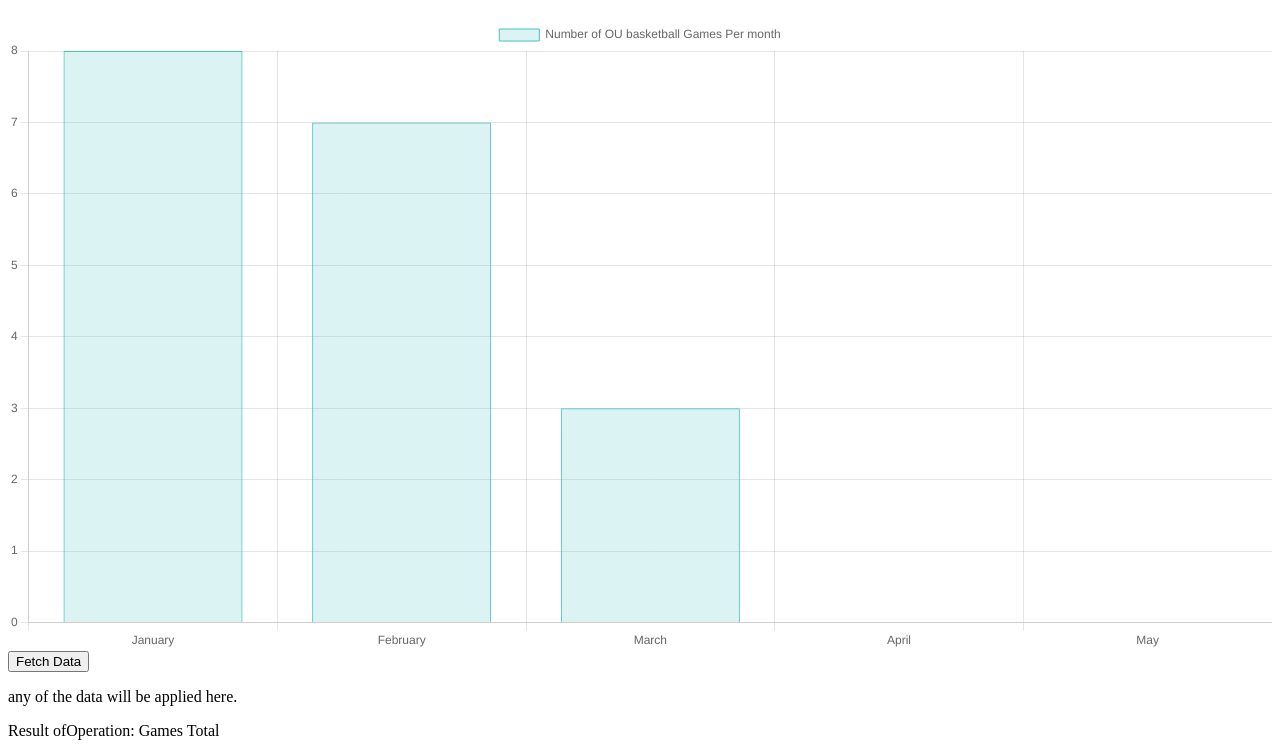
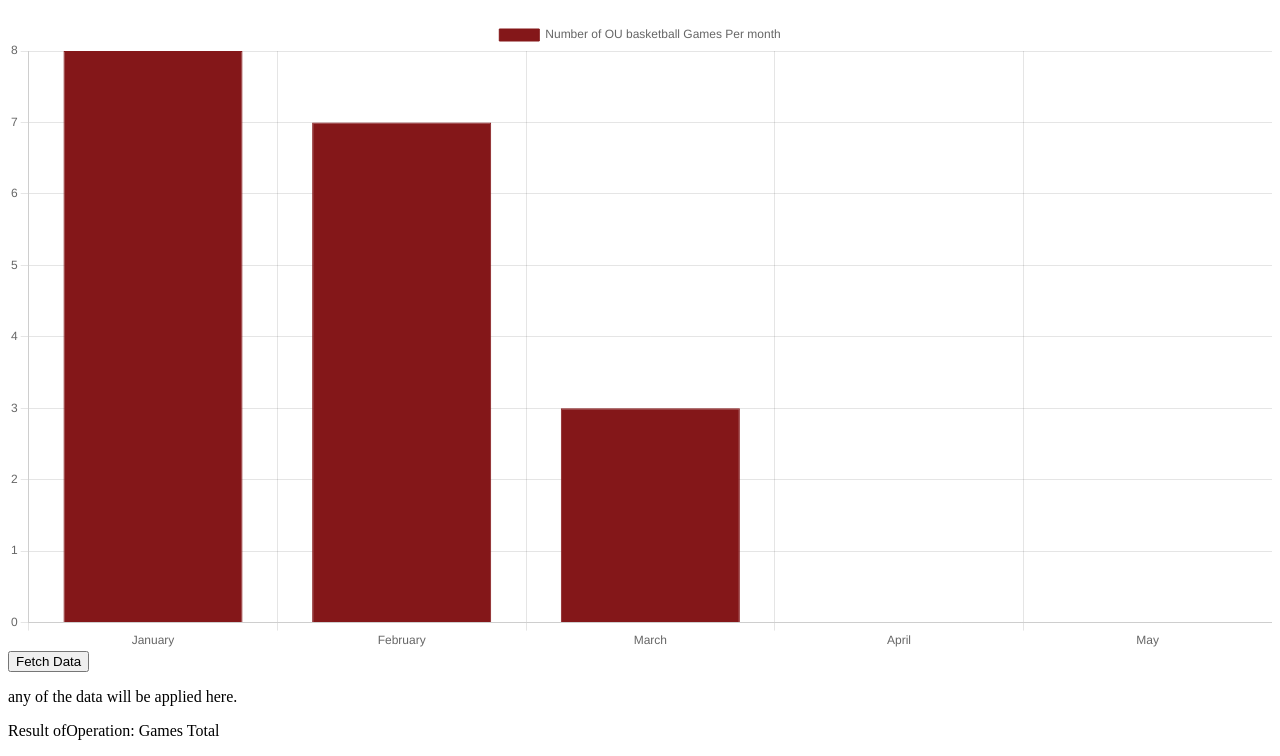
Before and after one commit to Marcosreza0/HW6, a plain HTML site: page index.html in a window 1280 px wide. Shown: the part 61-817 px from the top of the page. Drawn offline with nearby package versions, Linux system fonts and the light colour scheme.

Commit message:
Update index.html

```diff
--- a/index.html
+++ b/index.html
@@ -39,8 +39,8 @@
                 datasets: [{
                     label: 'Number of OU basketball Games Per month',
                     data: [8, 7, 3, 0,0],
-                    backgroundColor: 'rgba(75, 192, 192, 0.2)',
-                    borderColor: 'rgba(75, 192, 192, 1)',
+                    backgroundColor: 'rgba(132, 23, 25)',
+                    borderColor: 'rgba(132, 23, 25)',
                     borderWidth: 1
                 }]
             },
```
